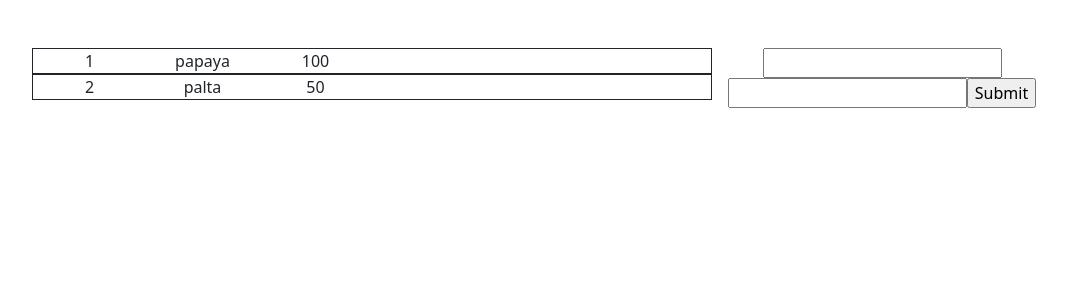
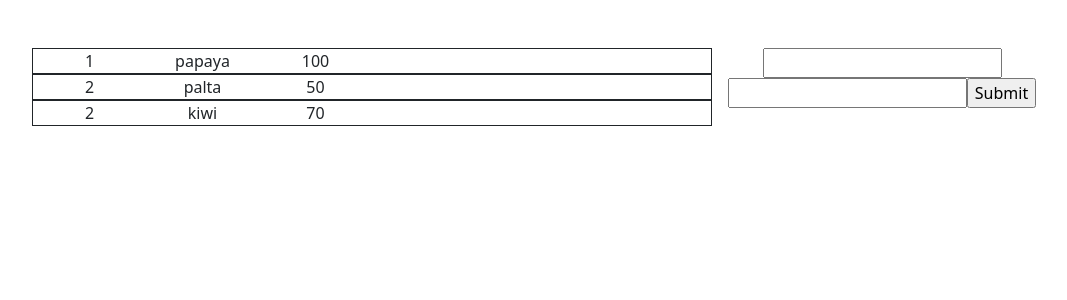
Before and after one commit to Carolinsrainbow/ReactDesafio3, a React (Create React App) app in the folder desafio3react/: page / in a window 1280 px wide. Shown: the top 300 px of the page, without its empty margins (98-1165 px from the left). Built offline with nearby package versions, Linux system fonts and the light colour scheme.

Commit message:
Update MiFeria.tsx

```diff
--- a/desafio3react/src/container/miFeria/MiFeria.tsx
+++ b/desafio3react/src/container/miFeria/MiFeria.tsx
@@ -4,6 +4,7 @@ import Producto from "../../components/producto/Producto";
 const products = [
   { id: 1, name: "papaya", price: "100" },
   { id: 2, name: "palta", price: "50" },
+  { id: 2, name: "kiwi", price: "70" },
 ];
 const handlerOnAdd = (newProducto: any) => {
   setProductos([...productos, newProducto]);
```
